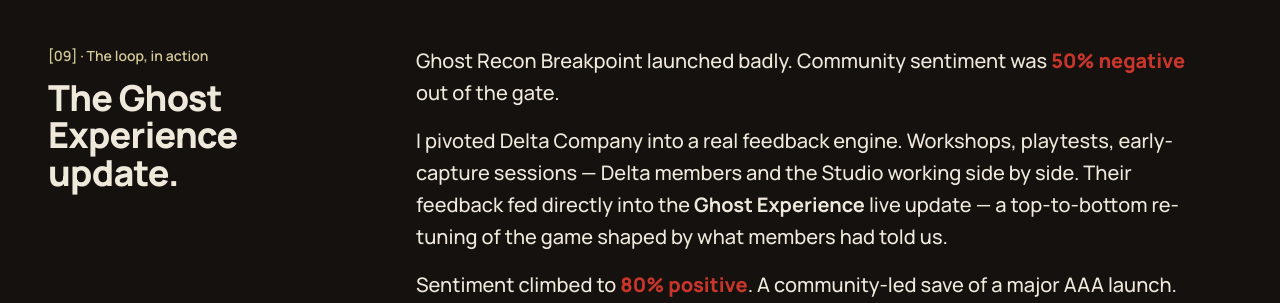
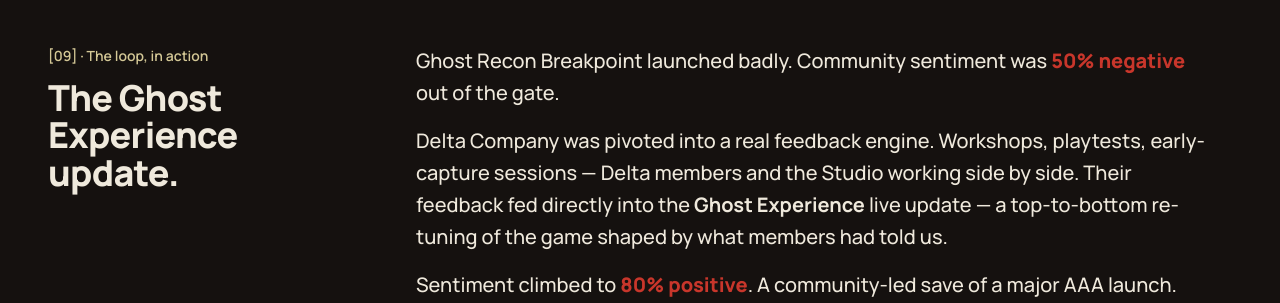
Before and after one commit to lolacolafola/laura-cordrey-site, a React (Vite) app: page /work/delta-company in a window 1280 px wide. Shown: the part 10660-10963 px from the top of the page. Built offline with nearby package versions, Linux system fonts and the light colour scheme.

Commit message:
delta page Ghost Experience section: accurate attribution — 'Delta Company was pivoted' (passive), Laura didn't run the pivot decision

```diff
--- a/src/pages/DeltaCompanyPage.jsx
+++ b/src/pages/DeltaCompanyPage.jsx
@@ -408,11 +408,12 @@ export default function DeltaCompanyPage() {
             was {' '}<mark>50% negative</mark> out of the gate.
           </p>
           <p>
-            I pivoted Delta Company into a real feedback engine. Workshops,
-            playtests, early-capture sessions — Delta members and the
-            Studio working side by side. Their feedback fed directly into
-            the <strong>Ghost Experience</strong> live update — a top-to-bottom
-            re-tuning of the game shaped by what members had told us.
+            Delta Company was pivoted into a real feedback engine.
+            Workshops, playtests, early-capture sessions — Delta members
+            and the Studio working side by side. Their feedback fed
+            directly into the <strong>Ghost Experience</strong> live
+            update — a top-to-bottom re-tuning of the game shaped by
+            what members had told us.
           </p>
           <p>
             Sentiment climbed to {' '}<mark>80% positive</mark>. A
```
